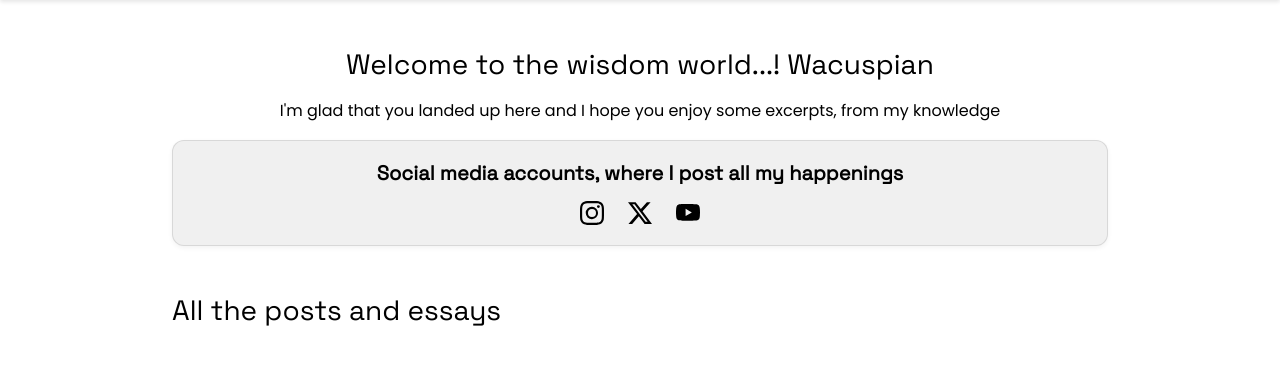
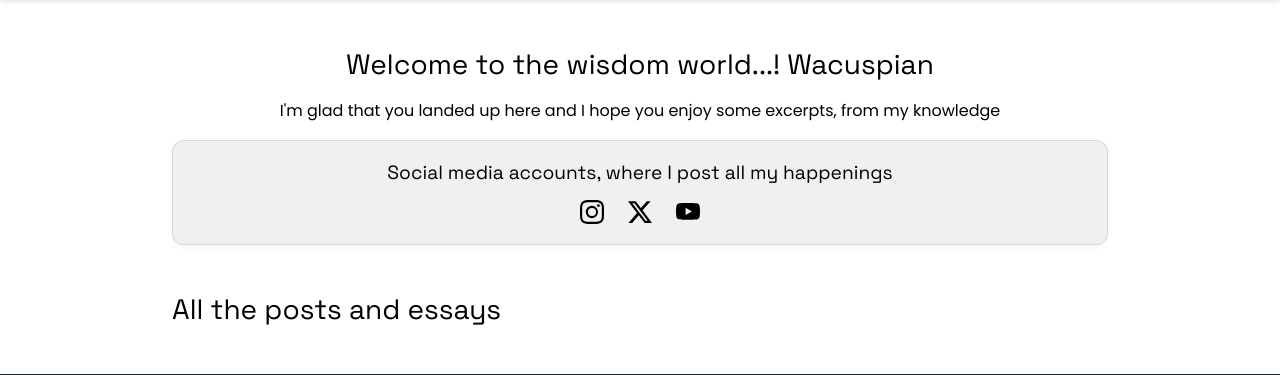
Before and after one commit to priyankaforu/priyankas-portfolio, a Flask app: page / in a window 1280 px wide. Shown: the part 176-551 px from the top of the page. Run offline with Flask 3, Linux system fonts and the light colour scheme.

Commit message:
Update home.html

```diff
--- a/templates/home.html
+++ b/templates/home.html
@@ -1,11 +1,11 @@
 {% extends "base.html" %}
 {% block content %}
 <div class="text-center">
-    <h3 class="mb-3">Welcome to the wisdom world...! Wacuspian</h1>
-    <p class="mb-3";style="font-size: 18px">I'm glad that you landed up here and I hope you enjoy some excerpts, from my knowledge</p>
+    <h3 class="mb-3">Welcome to the wisdom world...! Wacuspian</h3>
+    <p class="mb-3">I'm glad that you landed up here and I hope you enjoy some excerpts, from my knowledge</p>
 
     <div class="social-box mb-5">
-        <h4 class="mb-3 fs-5"; style="font-weight:600">Social media accounts, where I post all my happenings</h4>
+        <h3 class="mb-3">Social media accounts, where I post all my happenings</h3>
         <div class="d-flex justify-content-center gap-4">
             <a href="https://www.instagram.com/wacusp/" class="social-icon" target="_blank" rel="noopener noreferrer">
                 <img src="{{ url_for('static', filename='instagram.svg') }}" width="24" height="24" alt="Instagram">
```
